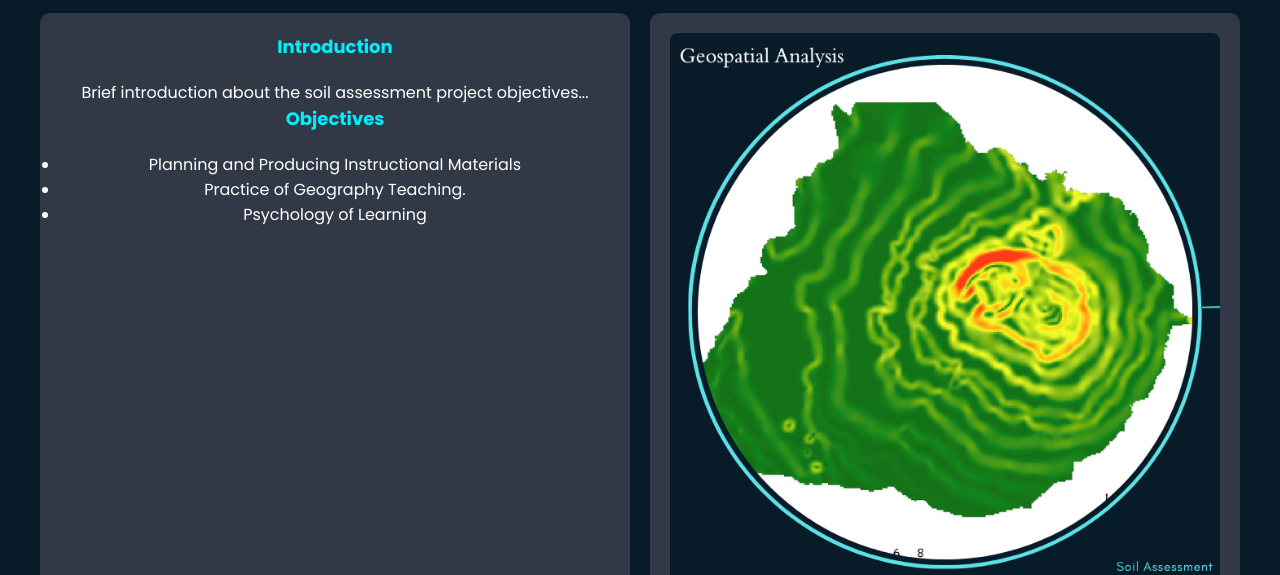
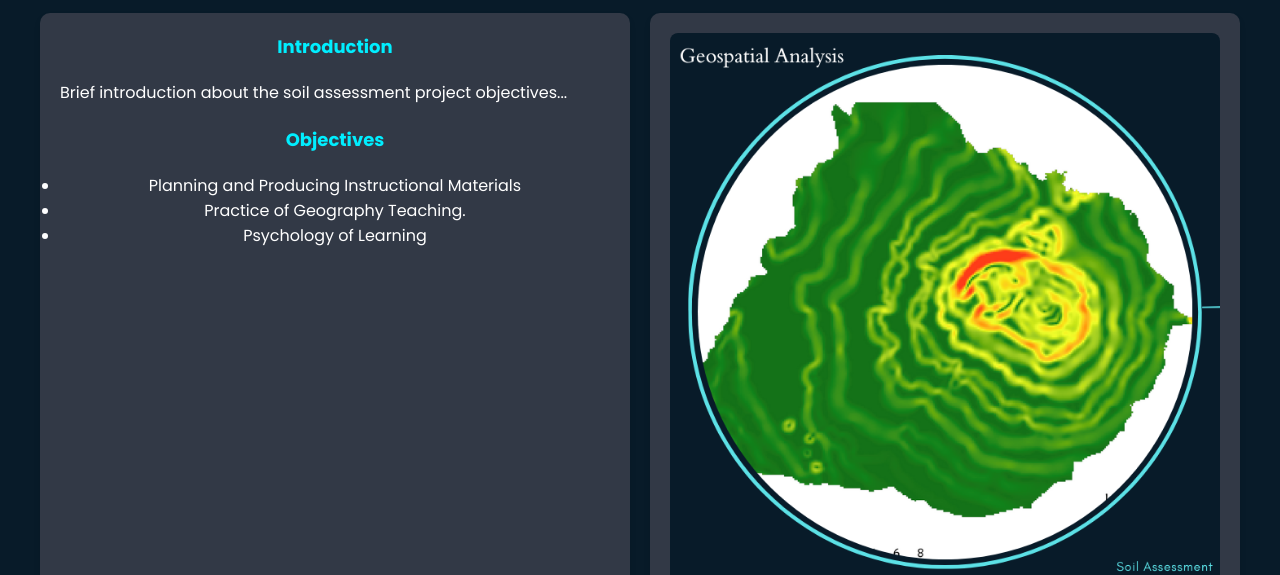
Before and after one commit to BoineeloMoyo/Portfolio, a website: page pages/soil_prj.html in a window 1280 px wide. Shown: the part 221-796 px from the top of the page. Drawn offline with nearby package versions, Linux system fonts and the light colour scheme.

Commit message:
add .left-block p styling

```diff
--- a/css/soils.css
+++ b/css/soils.css
@@ -131,6 +131,15 @@ body {
   margin-bottom: 20px;
 }
 
+/* Style for the Paragraph */
+.left-block p {
+  font-size: 16px;
+  line-height: 1.6;
+  text-align: left;
+  margin-bottom: 20px;
+}
+
+
 .left-block .ul li {
   font-size: 18px;
 }
```
